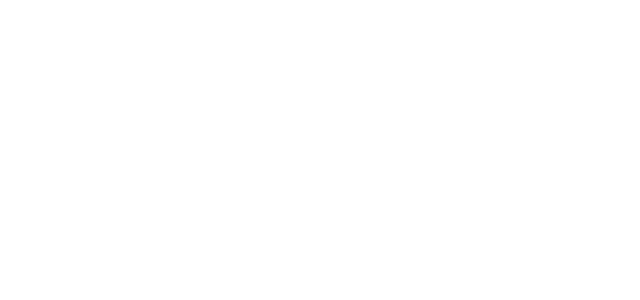
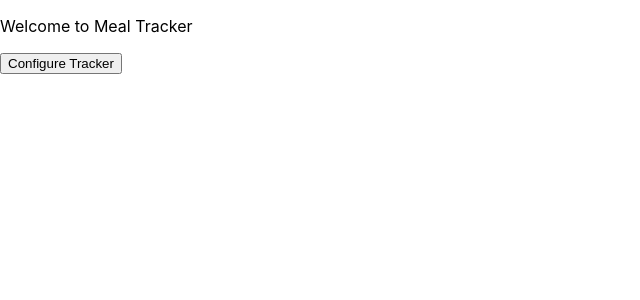
Before and after one commit to kalibria/Meal-tracker, a React (Create React App) app: page / in a window 1280 px wide. Shown: the top 300 px of the page, without its empty margins (0-640 px from the left). Built offline with nearby package versions, Linux system fonts and the light colour scheme.

Commit message:
add basic welcomeComponent.tsx

```diff
--- a/src/App.tsx
+++ b/src/App.tsx
@@ -1,10 +1,11 @@
 import React from 'react';
 import './App.css';
+import { WelcomeComponent } from './components/welcomeComponent';
 
 function App() {
   return (
     <div>
-
+      <WelcomeComponent />
     </div>
   );
 }
--- /dev/null
+++ b/src/components/welcomeComponent.tsx
@@ -0,0 +1,10 @@
+import React from 'react';
+
+export function WelcomeComponent() {
+  return (
+    <div>
+      <p>Welcome to Meal Tracker</p>
+      <button>Configure Tracker</button>
+    </div>
+  );
+}
```
